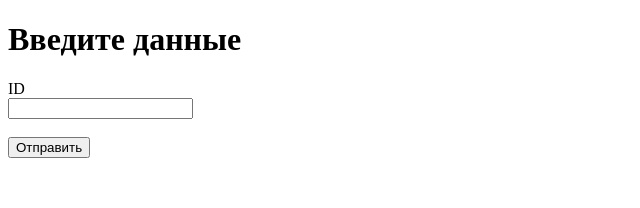
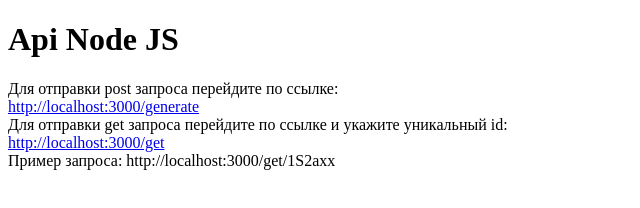
Before and after one commit to tt-dev-23/ApiNodeJs, a website: page index.html in a window 1280 px wide. Shown: the whole page, without its empty margins (0-640 px from the left). Drawn offline with Linux system fonts and the light colour scheme.

Commit message:
Добавлен небольшой мануал по отправке запросов

```diff
--- a/index.html
+++ b/index.html
@@ -7,12 +7,18 @@
 </head>
 
 <body>
-  <h1>Введите данные</h1>
-  <form method="post">
+  <h1>Api Node JS</h1>
+  <div class="manual">Для отправки post запроса перейдите по ссылке:</div>
+  <a href="generate">http://localhost:3000/generate</a>
+  <div class="manual">Для отправки get запроса перейдите по ссылке и укажите уникальный id:</div>
+  <a href="get">http://localhost:3000/get</a>
+  <div class="example">Пример запроса: http://localhost:3000/get/1S2axx</div>
+  <!-- <form method="post">
     <label>ID</label><br>
-    <input type="text" name="idJson" /><br><br>
+    <input type="textarea" cols="160" rows="50" name="idJson" value="{name: Denis,
+      profession: developer}" /><br><br>
     <input type="submit" value="Отправить" />
-  </form>
+  </form> -->
 </body>
 
 </html>
```
